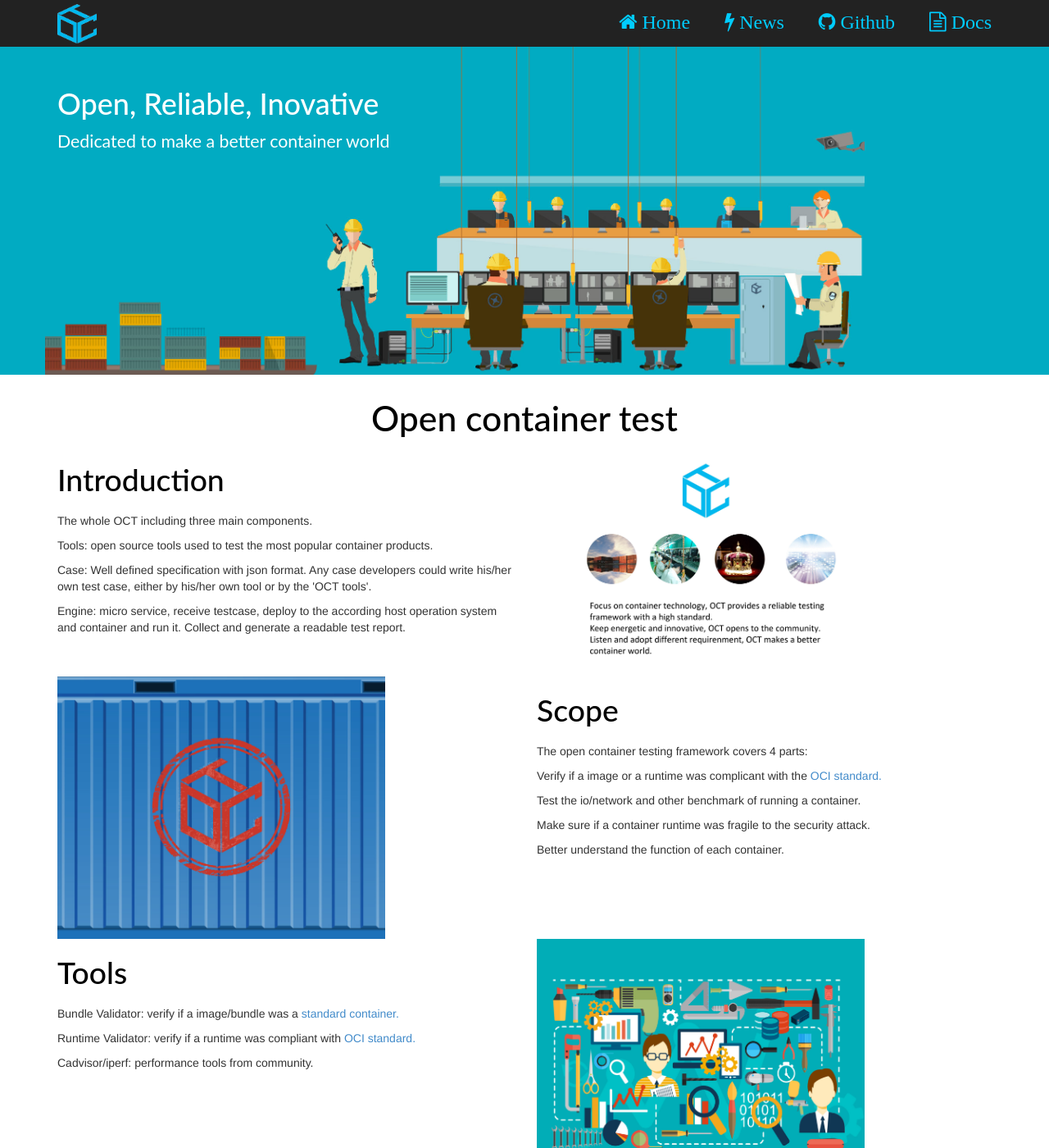
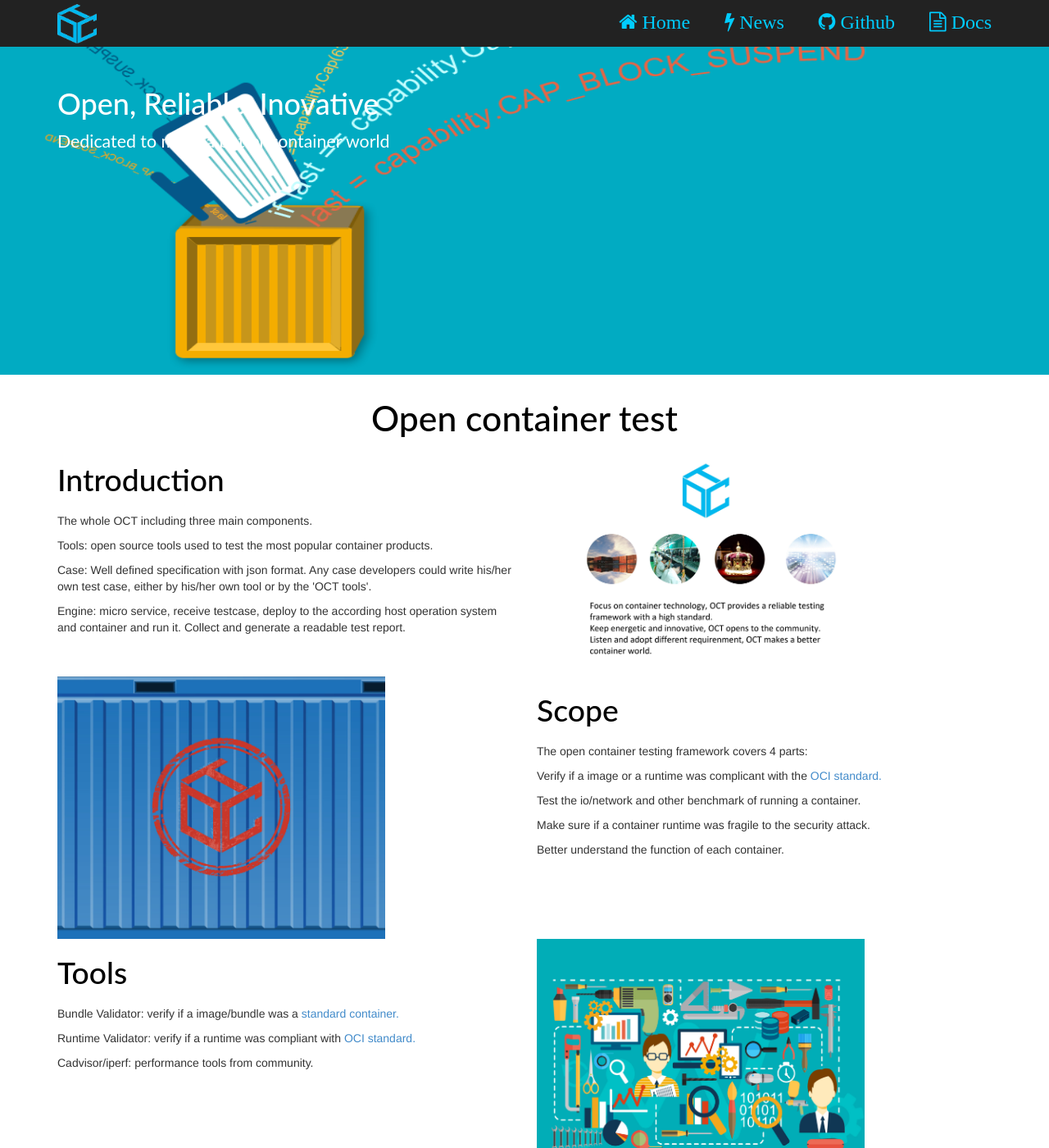
Before and after one commit to ociweb/ociweb.github.io, a Jekyll site: the page index.html, which Jekyll copies as it is, in a window 1280 px wide and 1400 px high. Shown: the whole window at 82% size. Built offline with Jekyll 4.4.1, drawn with Linux system fonts in a browser that asks for light colours; some web fonts are replaced.

Commit message:
change frontpage

```diff
--- a/assets/css/style.css
+++ b/assets/css/style.css
@@ -170,7 +170,7 @@ h1 {
   font-size:32pt;
 }
 .head-splash {
-  background: url('../img/frontpage.jpg') no-repeat top;
+  background: url('../img/frontpage.png') no-repeat top;
   background-size: 1000px 400px;
   width: 1000px;
   height: 400px;
```
Also changed, not shown: assets/img/frontpage.png (added).
